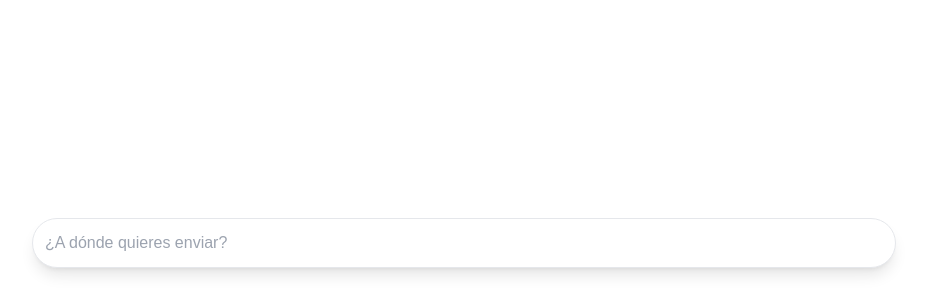
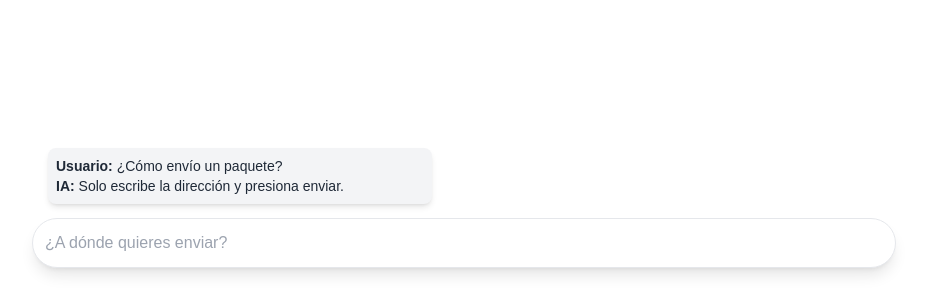
Before and after one commit to rubbenix/landing-ia, a Next.js app: page /components/ChatBar in a window 1280 px wide. Shown: the part 500-800 px from the top of the page, without its empty margins (176-1103 px from the left). Built offline with nearby package versions, Linux system fonts and the light colour scheme.

Commit message:
Add 2 messages, an example

```diff
--- a/pages/components/ChatBar.js
+++ b/pages/components/ChatBar.js
@@ -1,13 +1,26 @@
 import { TextInput, Button, Group } from '@mantine/core';
 import { IconSend } from '@tabler/icons-react';
+import React from 'react';
 
 function ChatBar() {
+
   return (
+
     <div className="fixed bottom-4 left-1/2 transform -translate-x-1/2 w-full max-w-4xl p-4 z-50">
+      {/* Texto flotante simulando una conversación */}
+      <div className="absolute bottom-20 left-1/4 -translate-x-1/2 bg-gray-100 text-gray-800 text-sm p-2 rounded-lg shadow-md w-96">
+        <p>
+          <strong>Usuario:</strong> ¿Cómo envío un paquete?
+        </p>
+        <p>
+          <strong>IA:</strong> Solo escribe la dirección y presiona enviar.
+        </p>
+      </div>
       <Group
         position="apart"
         className="bg-white rounded-full p-3 shadow-lg border border-gray-200"
       >
+
         {/* Campo de entrada */}
         <TextInput
           placeholder="¿A dónde quieres enviar?"
@@ -19,6 +32,8 @@ function ChatBar() {
           }}
         />
 
+        {/* Contenedor relativo para el botón y el texto flotante */}
+        <div className="relative flex items-center">
           {/* Botón de enviar con el icono alineado a la derecha */}
           <Button
             radius="xl"
@@ -33,6 +48,7 @@ function ChatBar() {
               },
             }}
           />
+        </div>
       </Group>
     </div>
   );
```
Lines whose indentation alone changed are shown as unchanged.
